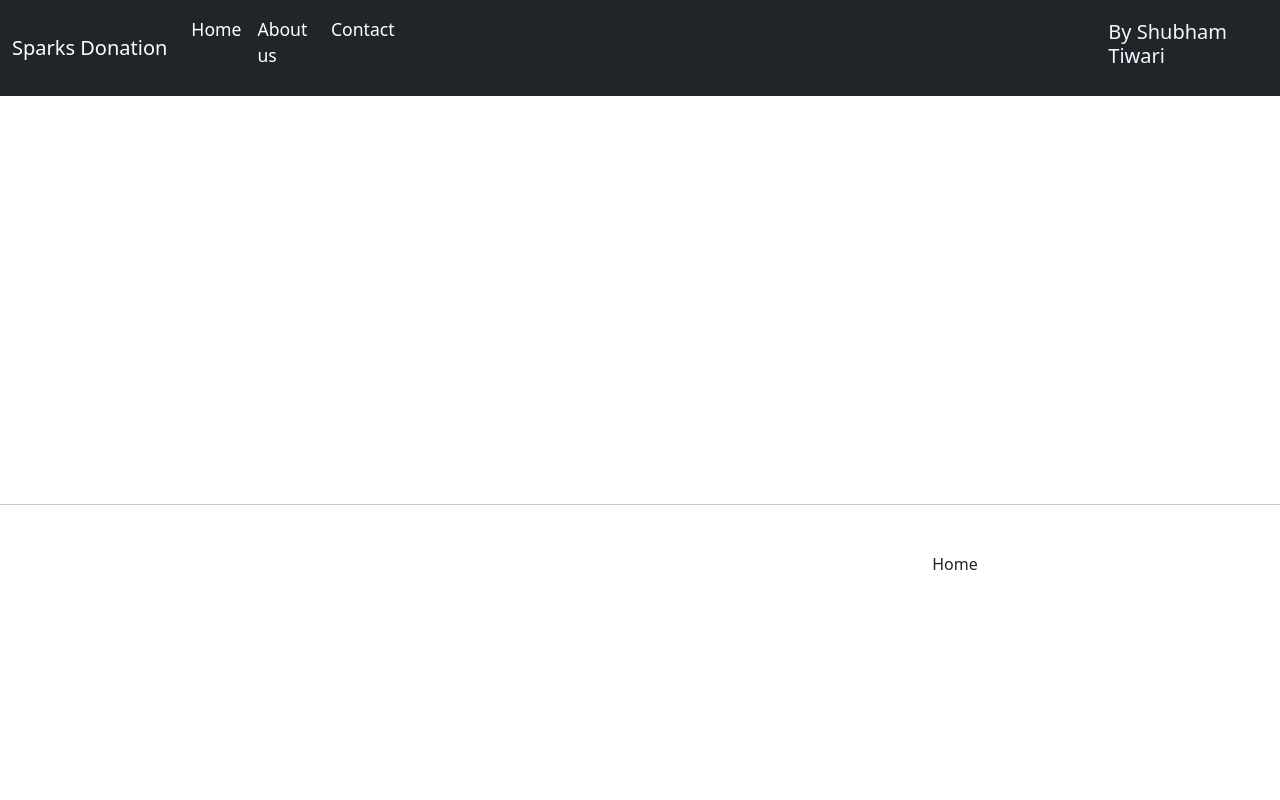
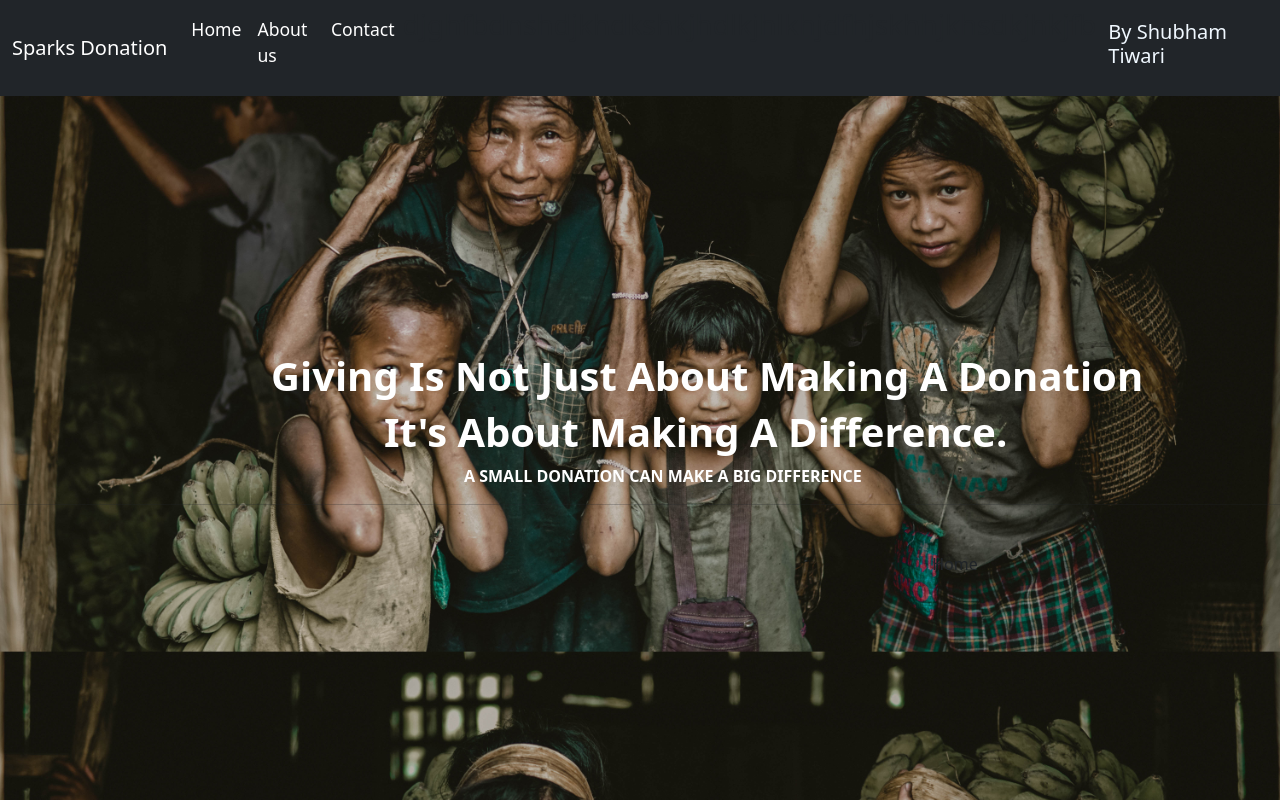
Before and after one commit to shubhamtiwari2002/2002spark, a plain HTML site: page p6.html in a window 1280 px wide. Drawn offline with nearby package versions, Linux system fonts and the light colour scheme.

Commit message:
Update p7.css

```diff
--- a/p7.css
+++ b/p7.css
@@ -1,5 +1,5 @@
 body{
-  background-image: url('bg3.JPEG');
+  background-image: url('bg3.jpg');
   background-size: cover;
   background-position: center;
   height: 150%;
@@ -90,7 +90,7 @@ body:after {
   }
   #about{
     padding: 80px 0px;
-    background-image: url('bg2.JPG');
+    background-image: url('bg2.jpg');
   }
   .row{
     display: flex;
```
